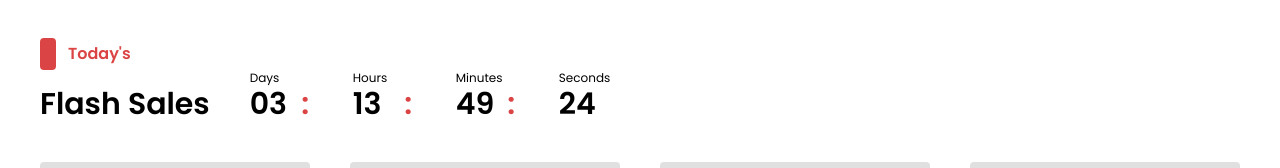
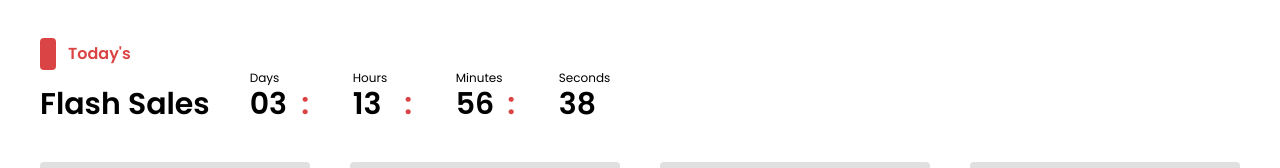
Before and after one commit to masabinhok/ecom, a React (Vite) app in the folder frontend/: page / in a window 1280 px wide. Shown: the part 594-762 px from the top of the page. Built offline with nearby package versions, Linux system fonts and the light colour scheme.

Commit message:
feat: replace Stopwatch component with Timer; implement countdown functionality

```diff
--- a/frontend/src/components/FlashSales.tsx
+++ b/frontend/src/components/FlashSales.tsx
@@ -1,6 +1,6 @@
 import { Link } from "react-router"
 import { flashSales } from "../constants"
-import Stopwatch from "./Stopwatch"
+import Timer from "./Timer"
 
 
 
@@ -13,7 +13,7 @@ const FlashSales = () => {
       </div>
       <div className="flex items-end gap-10">
         <p className="text-3xl  font-semibold">Flash Sales</p>
-        <Stopwatch />
+        <Timer />
       </div>
       <section className="mt-10 grid grid-cols-4 gap-10">
         {
--- a/frontend/src/components/Stopwatch.tsx
+++ /dev/null
@@ -1,28 +0,0 @@
-
-
-const Stopwatch = () => {
-  return (
-    <div className="flex flex-col">
-      <div className="grid grid-cols-7 text-xs">
-        <p>Days</p>
-        <span></span>
-        <p>Hours</p>
-        <span></span>
-        <p>Minutes</p>
-        <span></span>
-        <p>Seconds</p>
-      </div>
-      <div className="grid grid-cols-7 text-3xl font-semibold ">
-        <p>03</p>
-        <span className="text-brand">:</span>
-        <p>13</p>
-        <span className="text-brand">:</span>
-        <p>49</p>
-        <span className="text-brand">:</span>
-        <p>24</p>
-      </div>
-    </div>
-  )
-}
-
-export default Stopwatch
--- /dev/null
+++ b/frontend/src/components/Timer.tsx
@@ -0,0 +1,61 @@
+import { useEffect, useState } from "react";
+
+const Timer = () => {
+  const [day, setDay] = useState(3);
+  const [hour, setHour] = useState(13);
+  const [minute, setMinute] = useState(56);
+  const [second, setSecond] = useState(43);
+
+  useEffect(() => {
+    const interval = setInterval(() => {
+      setSecond((prev) => {
+        if (prev === 0) {
+          setMinute((prev) => {
+            if (prev === 0) {
+              setHour((prev) => {
+                if (prev === 0) {
+                  setDay((prev) => (prev > 0 ? prev - 1 : 0));
+                  return 23;
+                }
+                return prev - 1;
+              });
+              return 59;
+            }
+            return prev - 1;
+          });
+          return 59;
+        }
+        return prev - 1;
+      });
+    }, 1000);
+
+    return () => clearInterval(interval);
+  }, [second, minute, hour, day]);
+
+  const formatTime = (time: number) => String(time).padStart(2, "0");
+
+  return (
+    <div className="flex flex-col">
+      <div className="grid grid-cols-7 text-xs">
+        <p>Days</p>
+        <span></span>
+        <p>Hours</p>
+        <span></span>
+        <p>Minutes</p>
+        <span></span>
+        <p>Seconds</p>
+      </div>
+      <div className="grid grid-cols-7 text-3xl font-semibold">
+        <p>{formatTime(day)}</p>
+        <span className="text-brand">:</span>
+        <p>{formatTime(hour)}</p>
+        <span className="text-brand">:</span>
+        <p>{formatTime(minute)}</p>
+        <span className="text-brand">:</span>
+        <p>{formatTime(second)}</p>
+      </div>
+    </div>
+  );
+};
+
+export default Timer;
```
